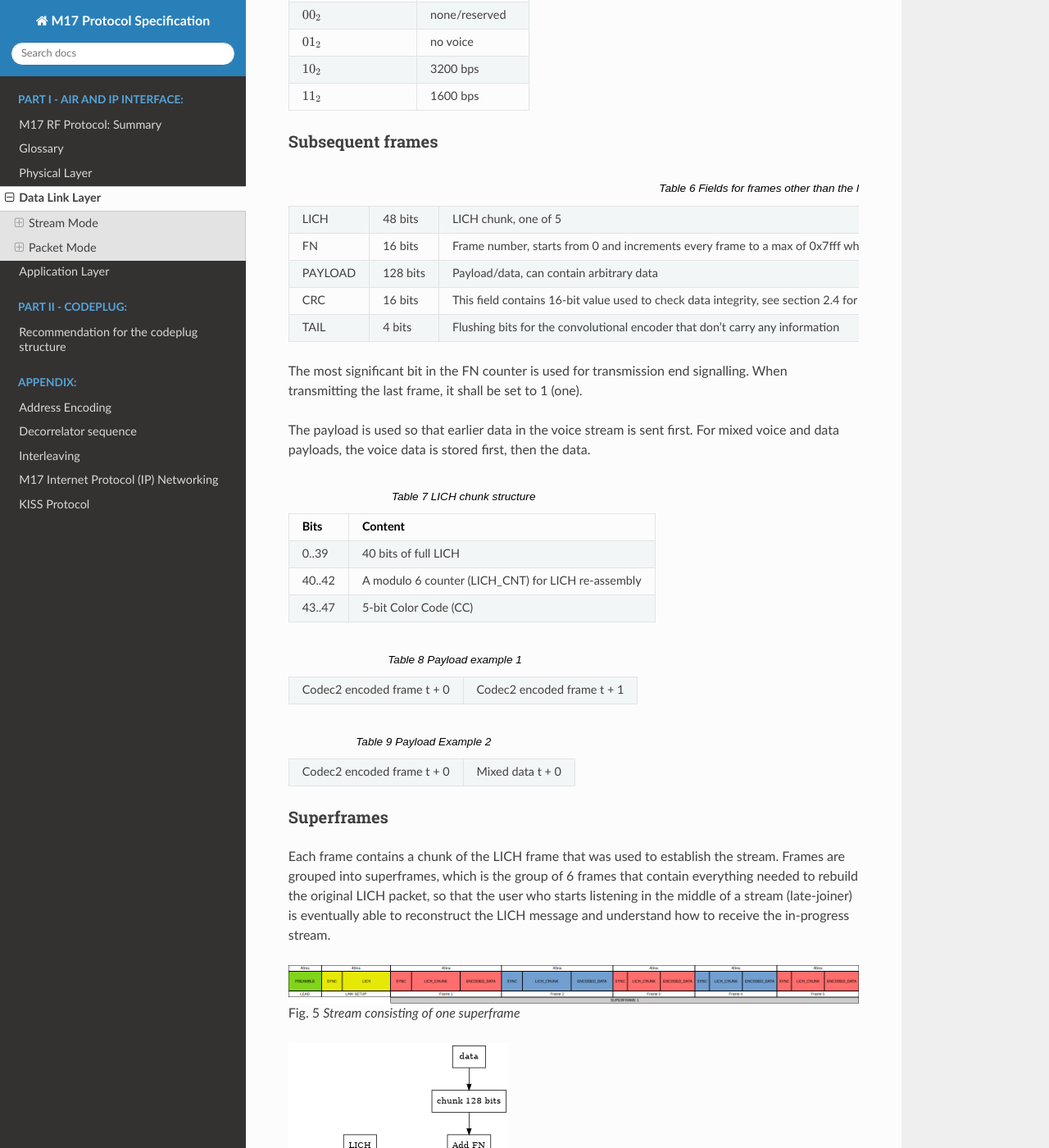
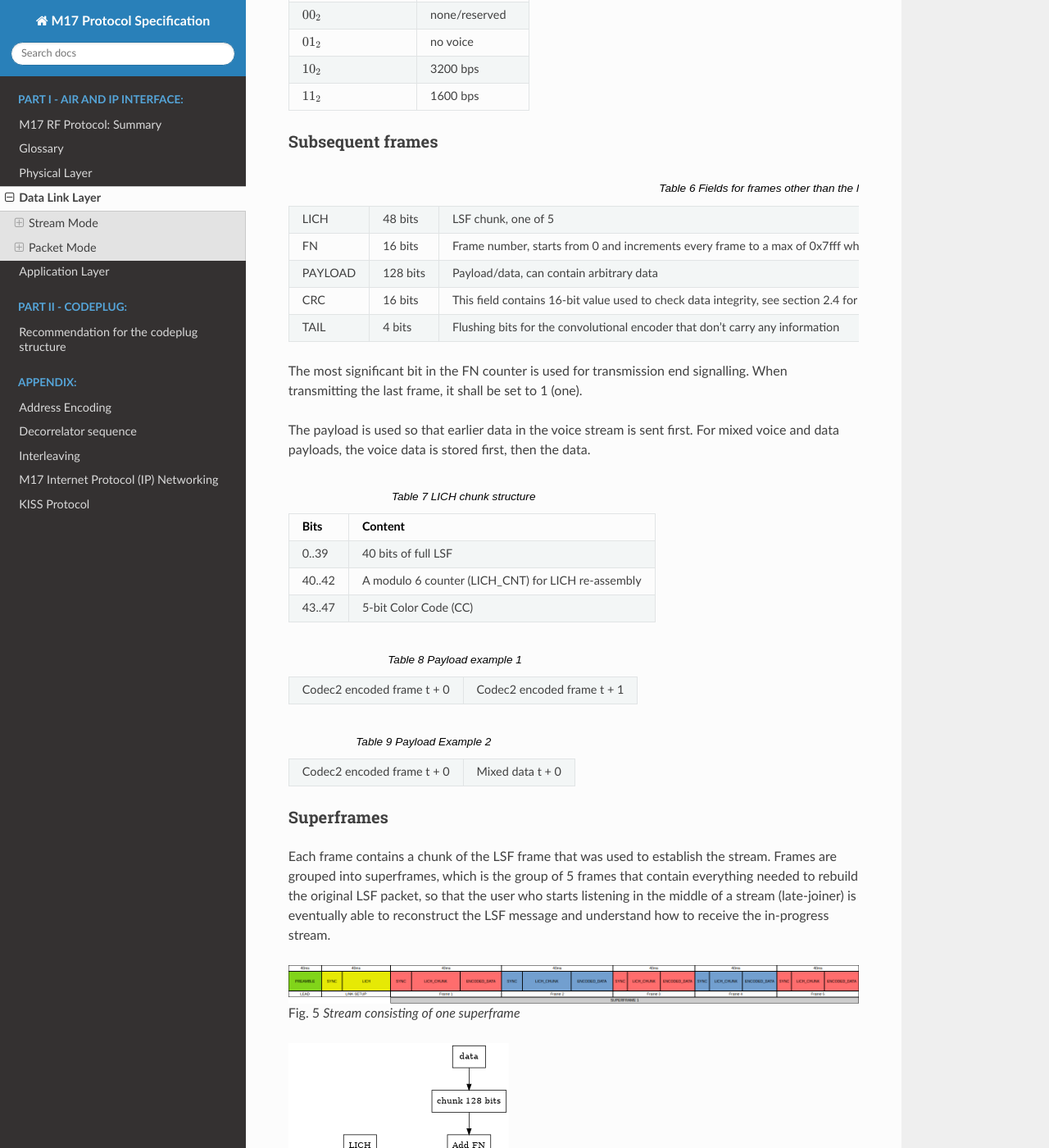
Before and after one commit to M17-Project/M17_spec, a Sphinx documentation site: the page built from docs/data_link_layer.rst, in a window 1280 px wide and 1400 px high, scrolled down 2012 px. Shown: the whole window at 82% size. Built offline with Sphinx 7.4.7 and the Read the Docs theme 2.0.0, drawn with Linux system fonts in a browser that asks for light colours; some of the changed text lies outside the part shown.

Commit message:
Update data_link_layer.rst

```diff
--- a/docs/data_link_layer.rst
+++ b/docs/data_link_layer.rst
@@ -46,8 +46,8 @@ These sync words are based on `Barker codes`_.  The sequence 0xDF55 (symbols -3
 Link setup frame
 ~~~~~~~~~~~~~~~~
 
-First frame of the transmission contains full LICH data. It’s called
-the link setup frame, and is not part of any superframes.
+First frame of the transmission contains full LSF data. It’s called
+the **Link Setup Frame (LSF)**, and is not part of any superframes.
 
 .. list-table:: Link setup frame fields
 
@@ -122,7 +122,7 @@ Subsequent frames
 
    * - LICH
      - 48 bits
-     - LICH chunk, one of 5
+     - LSF chunk, one of 5
    * - FN
      - 16 bits
      - Frame number, starts from 0 and increments every frame to a max of 0x7fff where it will then wrap back to 0. High bit set indicates this frame is the last of the stream.
@@ -149,7 +149,7 @@ For mixed voice and data payloads, the voice data is stored first, then the data
    * - Bits
      - Content
    * - 0..39
-     - 40 bits of full LICH
+     - 40 bits of full LSF
    * - 40..42
      - A modulo 6 counter (LICH_CNT) for LICH re-assembly
    * - 43..47
@@ -170,12 +170,12 @@ For mixed voice and data payloads, the voice data is stored first, then the data
 Superframes
 ~~~~~~~~~~~
 
-Each frame contains a chunk of the LICH frame that was used to
+Each frame contains a chunk of the LSF frame that was used to
 establish the stream. Frames are grouped into superframes, which is
-the group of 6 frames that contain everything needed to rebuild the
-original LICH packet, so that the user who starts listening in the
+the group of 5 frames that contain everything needed to rebuild the
+original LSF packet, so that the user who starts listening in the
 middle of a stream (late-joiner) is eventually able to reconstruct the
-LICH message and understand how to receive the in-progress stream.
+LSF message and understand how to receive the in-progress stream.
 
 .. figure:: ../images/M17_stream.png
 
```
